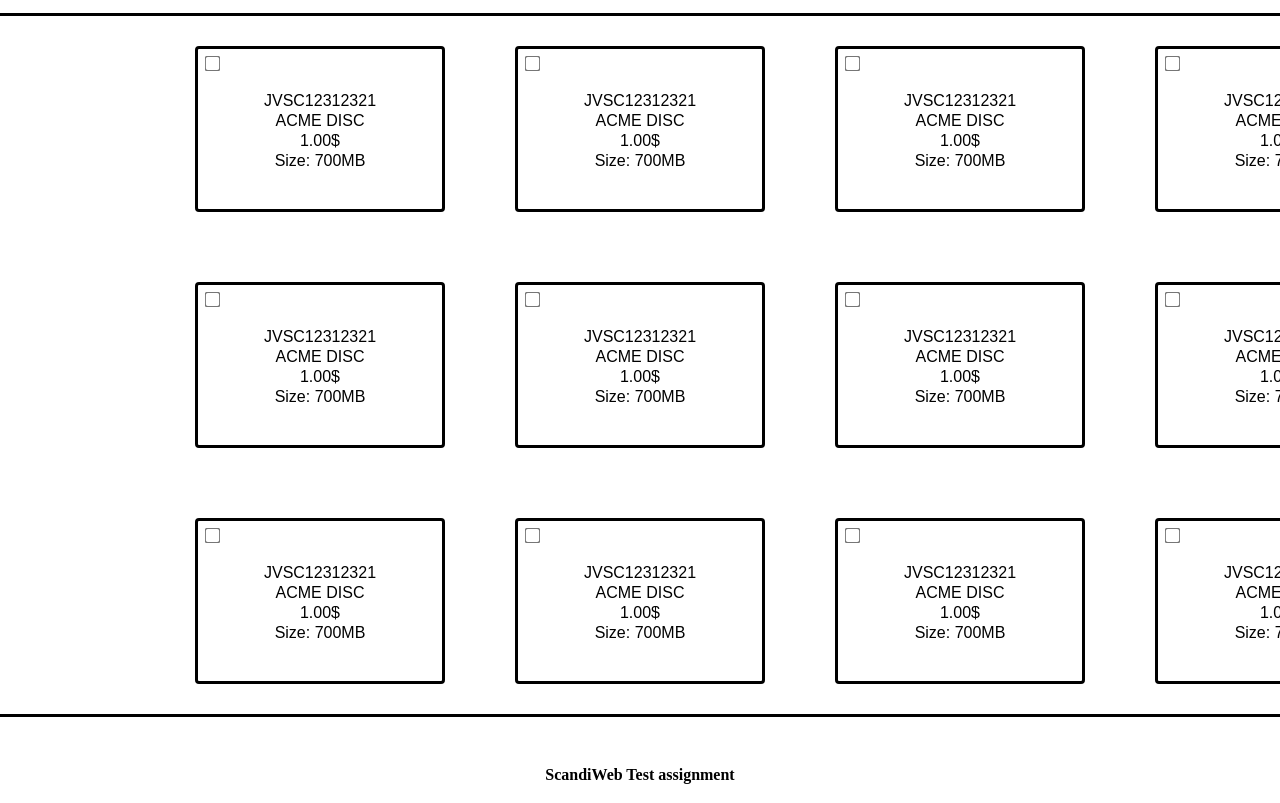
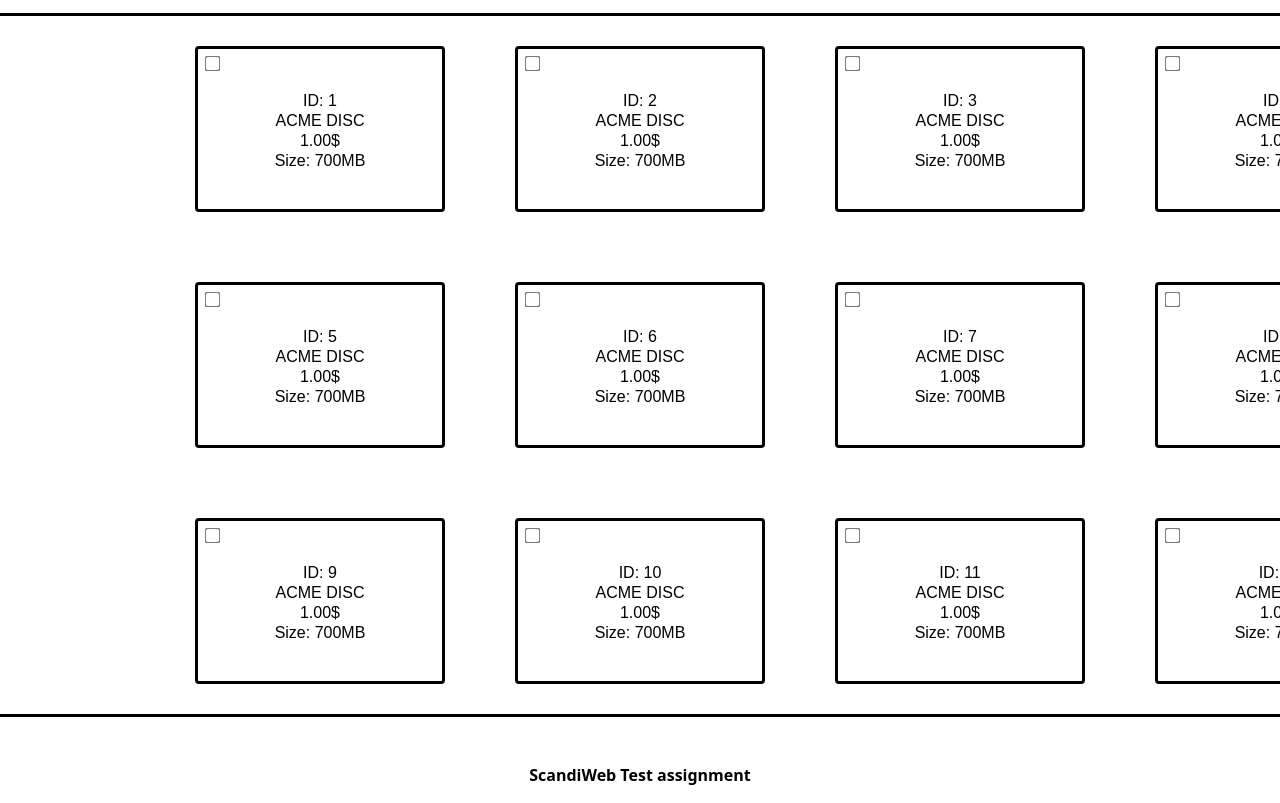
Before and after one commit to xkyota/scandi-test-task, a website: page index.html in a window 1280 px wide. Shown: the part 89-892 px from the top of the page. Drawn offline with nearby package versions, Linux system fonts and the light colour scheme.

Commit message:
Quick upd

```diff
--- a/index.html
+++ b/index.html
@@ -4,6 +4,9 @@
 		<meta charset="UTF-8" />
 		<meta name="viewport" content="width=device-width, initial-scale=1.0" />
 		<title>Test Task Scandi</title>
+
+		<!-- Reset -->
+		 <link rel="stylesheet" href="/styles/reset.css" />
 
 		<!-- Modern Normalize  -->
 		<link
@@ -23,8 +26,7 @@
 		/>
 
 		<!-- Styles -->
-		<link rel="stylesheet" href="reset.css" />
-		<link rel="stylesheet" href="style.css" />
+		<link rel="stylesheet" href="/styles/style.css" />
 	</head>
 	<body>
 		<header class="header">
@@ -51,6 +53,6 @@
             <p>ScandiWeb Test assignment</p>
         </footer>
 
-		<script src="script.js"></script>
+		<script src="/js/script.js"></script>
 	</body>
 </html>
--- a/script.js
+++ b/js/script.js
@@ -16,7 +16,7 @@
 			<li>
 				<input type="checkbox" name="checkbox" class="delete-checkbox" />
 				<div class="loader"></div>
-				<span class="model">JVSC12312321</span>
+				<span class="model">ID: ${index + 1}</span>
 				<span class="type">ACME DISC</span>
 				<span class="price">1.00$</span>
 				<span class="addon">Size: 700MB</span>
```
Also changed, not shown: pages/addproduct.html (renamed from addproduct.html, +3 -3 lines), styles/reset.css (renamed from reset.css), styles/style.css (renamed from style.css).
